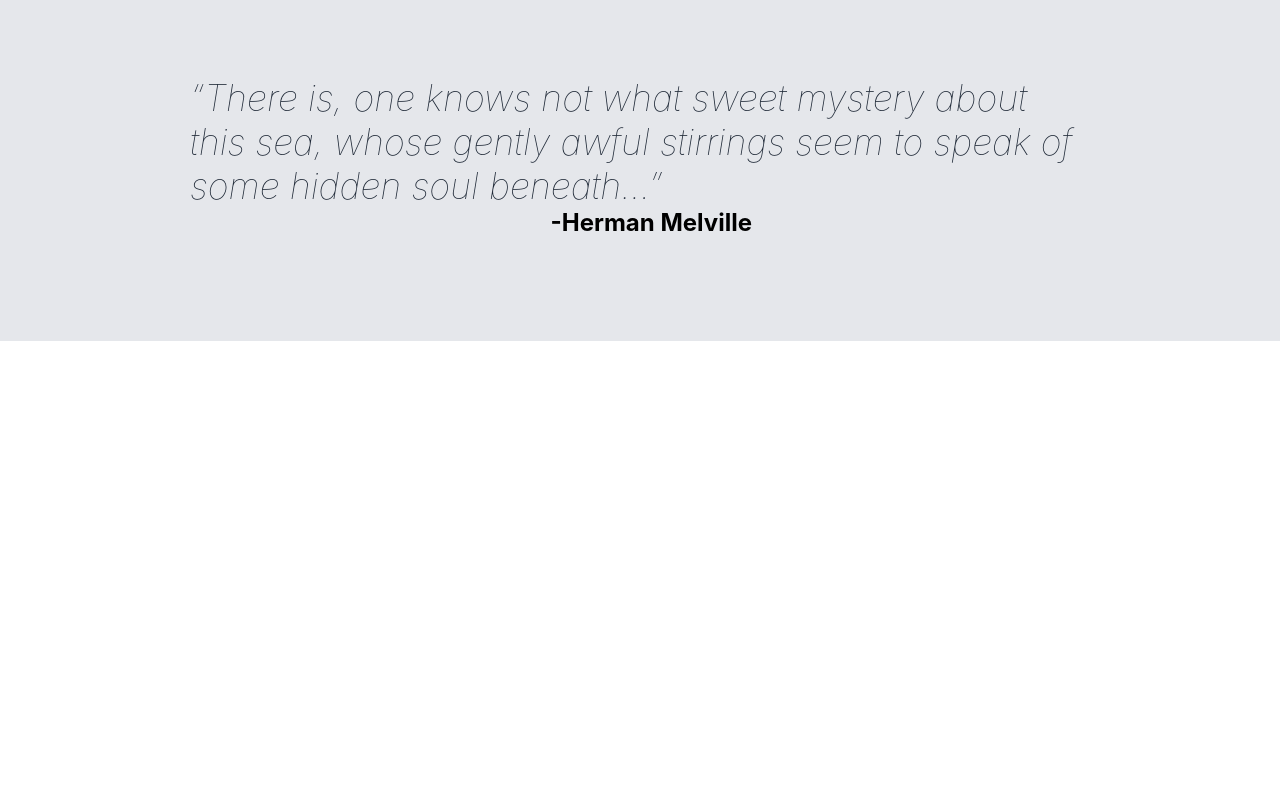
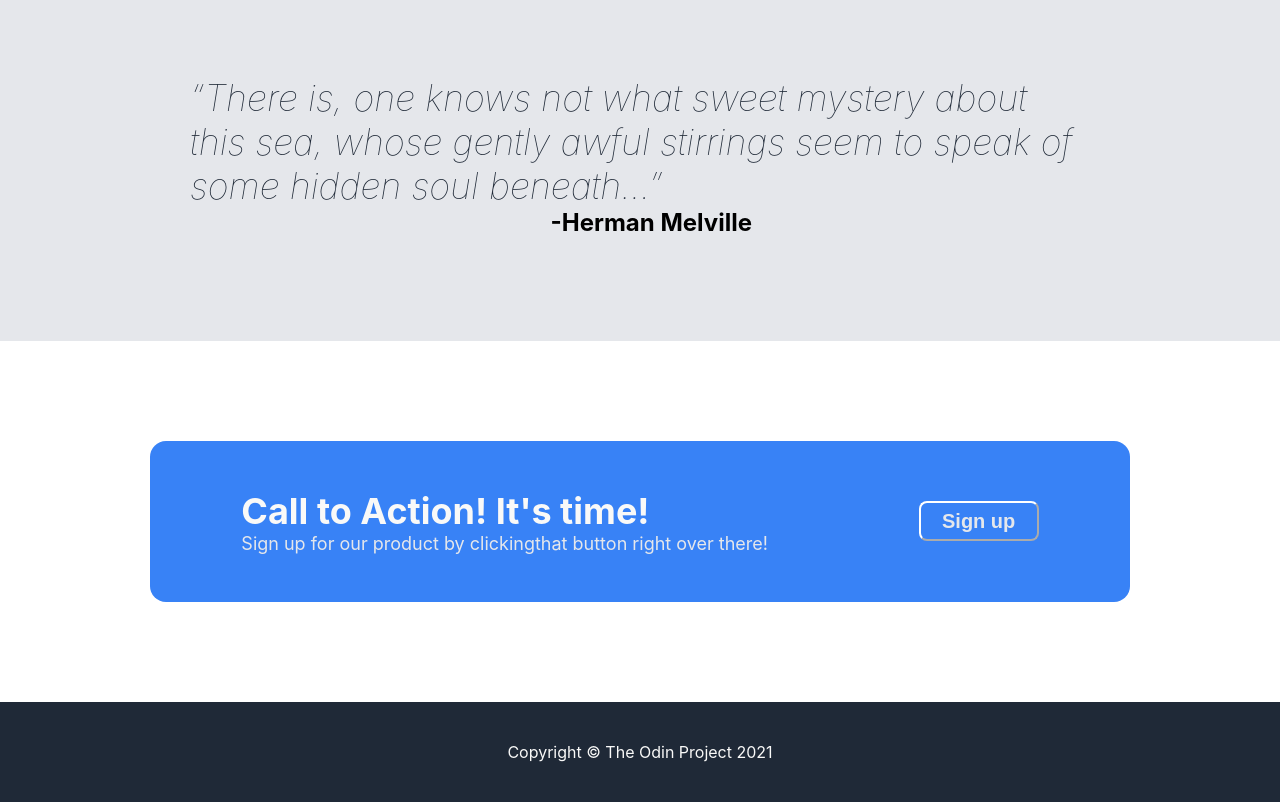
Before and after one commit to LoganTortolini/first-landing-page, a plain HTML site: page index.html in a window 1280 px wide. Shown: the part 1064-1866 px from the top of the page. Before the commit the page ends 1405 px from the top, so only its background shows below. Drawn offline with Linux system fonts and the light colour scheme.

Commit message:
Landing page completed

```diff
--- a/index.html
+++ b/index.html
@@ -49,5 +49,13 @@
         </p>
         <h3>-Herman Melville</h3>
     </div>
+    <div class="action">
+        <div class=" action-container">
+            <h4>Call to Action! It's time!</h4>
+            <p>Sign up for our product by clickingthat button right over there!</p>
+        </div>
+        <button>Sign up</button>
+    </div>
+    <footer>Copyright &copy; The Odin Project 2021</footer>
 </body>
 </html>
--- a/style.css
+++ b/style.css
@@ -12,6 +12,15 @@ header {
     padding-left: 15vh;
     padding-right: 15vh;
 }
+footer {
+    color: #f9f9f8;
+    background-color: #1f2937;
+    padding: 5vh;
+    display: flex;
+    justify-content: center;
+    align-items: center;
+}
+
 
 ul {
     /* this removes the dots on the list items*/
@@ -20,7 +29,6 @@ ul {
     gap: 2em;
     margin: 0;
     padding: 0;
-    gap: 16vh;
     justify-content: center;
 }
 
@@ -82,7 +90,6 @@ p {
 li {
     max-width: 16vh;
     text-align: center;
-    gap: 16vh;
 }
 
 .logo {
@@ -122,6 +129,10 @@ li {
     flex-direction: column;
 }
 
+.info ul{
+    gap: 16vh;
+}
+
 .subtext ul {
     text-decoration: none;
     font-size: 18px;
@@ -151,3 +162,42 @@ li {
     max-width: 900px;
     margin-bottom: 0;
 }
+
+.action {
+    padding: 2vh;
+    display: flex;
+    justify-content: space-around;
+    align-items: center;
+    background-color: #3882f6;
+    border-radius: 1em;
+    margin-top: 100px;
+    margin-bottom: 100px;
+    margin-left: 150px;
+    margin-right: 150px;
+}
+
+.action button {
+    border-color: white;
+    border-radius: 8px;
+    width: 120px;
+    border-width: 2px;
+}
+
+.action h4 {
+    color: #f9f9f8;
+    font-size: 36px;
+    margin-bottom: 0;
+    margin-top: 32px;
+}
+
+.action p {
+    margin-top: 0;
+    margin-bottom: 32px;
+}
+
+.action-container {
+    display: flex;
+    justify-content: center;
+    flex-direction: column;
+
+}
```
